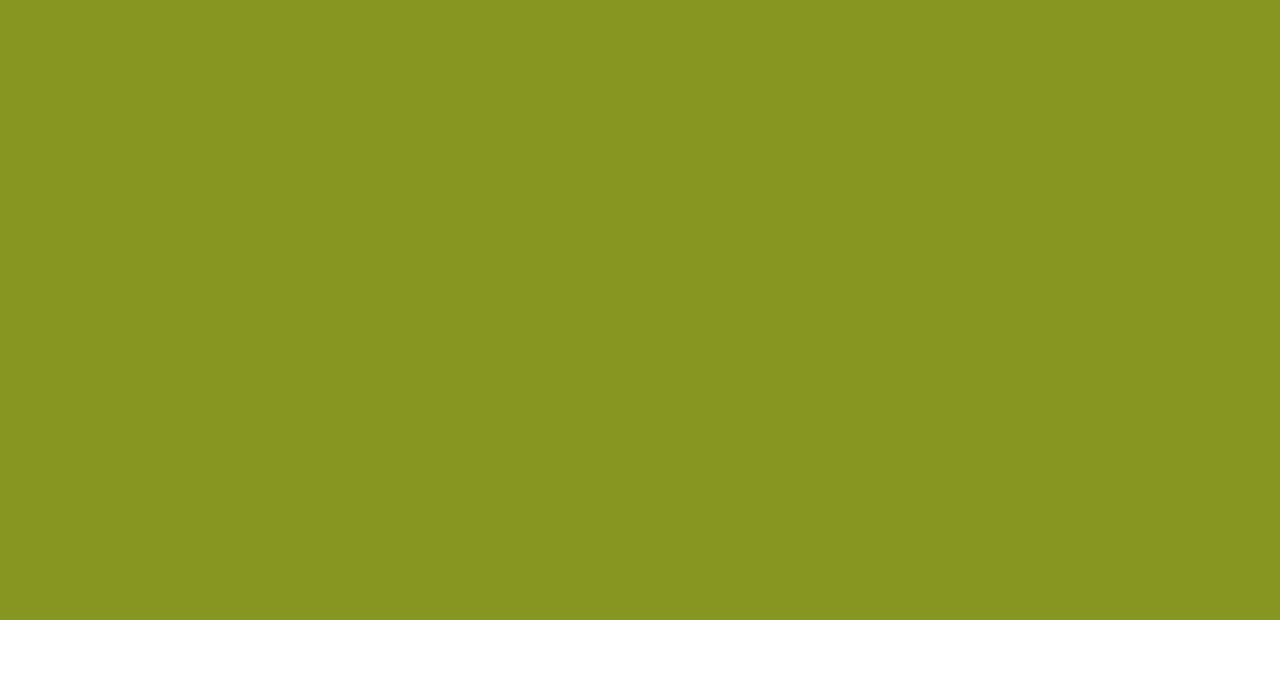
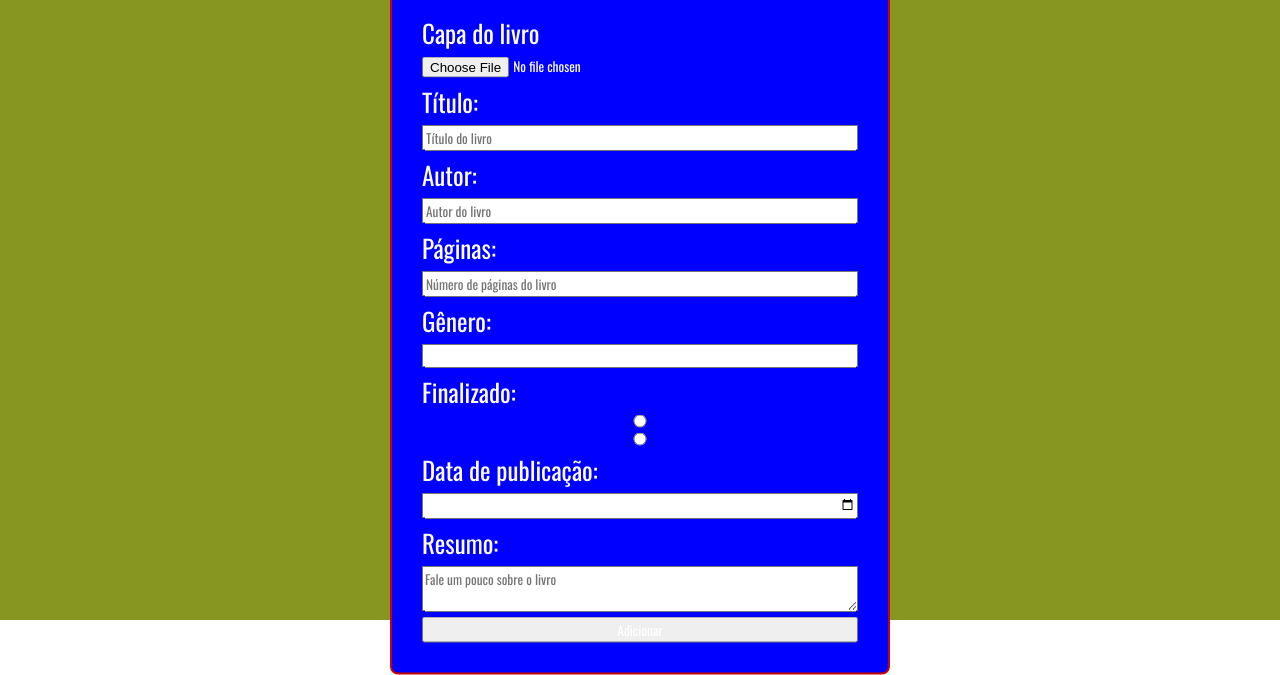
Before and after one commit to Mikael-Shumacher/Meus-Livros, a plain HTML site: page index.html in a window 1280 px wide. Shown: the part 180-855 px from the top of the page. Before the commit the page ends 800 px from the top, so only its background shows below. Drawn offline with nearby package versions, Linux system fonts and the light colour scheme; a web font is replaced by a local one.

Commit message:
adicionar livros

```diff
--- a/index.html
+++ b/index.html
@@ -22,6 +22,56 @@
             </nav>
         </header>
         <main>
+            <div class="adiciona">
+                <h2 id="title-adiciona">ADICIONAR LIVRO</h2>
+                <form
+                    class="form-adiciona"
+                    action="local-de-envio"
+                    method="post"
+                >
+                    <label>Capa do livro</label>
+                    <input type="file" id="capa" />
+                    <label>Título:</label>
+                    <input
+                        type="text"
+                        placeholder="Título do livro"
+                        id="titulo"
+                    />
+                    <label>Autor:</label>
+                    <input
+                        type="text"
+                        placeholder="Autor do livro"
+                        id="autor"
+                    />
+                    <label>Páginas:</label>
+                    <input
+                        type="number"
+                        name="pags"
+                        id="num_pags"
+                        placeholder="Número de páginas do livro"
+                    />
+                    <label>Gênero:</label>
+                    <select id="genero" name="generos">
+                        <option value="mat">Matemática</option>
+                        <option value="fis">Física</option>
+                        <option value="prog">Programação</option>
+                        <option value="quim">Química</option>
+                        <option value="eletr">Eletrônica</option>
+                        <option value="outro">Outros</option>
+                    </select>
+                    <label>Finalizado:</label>
+                    <input type="radio" name="finalizado" value="sim" />
+                    <input type="radio" name="finalizado" value="nao" />
+                    <label>Data de publicação:</label>
+                    <input type="date" name="data_publi" id="data-publi" />
+                    <label>Resumo:</label>
+                    <textarea
+                        placeholder="Fale um pouco sobre o livro"
+                        id="resumo"
+                    ></textarea>
+                    <input type="submit" value="Adicionar" id="envia" />
+                </form>
+            </div>
             <div class="livros">
                 <ul></ul>
             </div>
--- a/style.css
+++ b/style.css
@@ -76,6 +76,30 @@ main{
     flex-shrink: 0;
 }
 
+.adiciona{
+    display: flexbox;
+    align-items: center;
+    justify-content: center;
+    background-color: blue;
+    width: 500px;
+    border-radius: 8px;
+    border: 2px solid #cc0000;
+    font-size: 25px;
+    position: absolute ;
+    top: 60%;
+    left: 50%;
+    transform: translate(-50%, -50%);
+}
+
+#title-adiciona{
+        text-align: center ;
+}
+
+.form-adiciona{
+    display: grid;
+    padding: 30px;
+    gap: 5px;
+}
 
 .hide{
     display: none;
```
